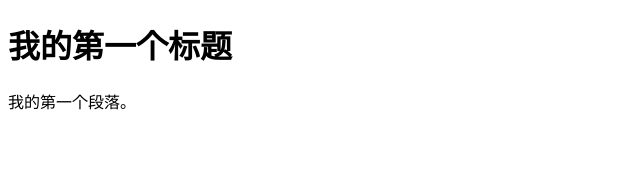
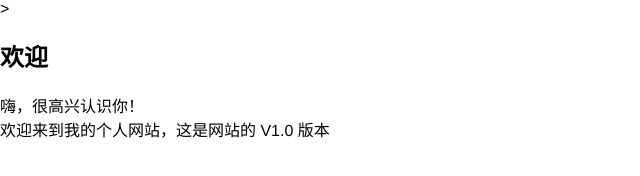
Before and after one commit to lxmlll666/lxmlll666.github.io, a plain HTML site: page index.html in a window 1280 px wide. Shown: the whole page, without its empty margins (0-640 px from the left). Drawn offline with Linux system fonts and the light colour scheme.

Commit message:
Update index.html

```diff
--- a/index.html
+++ b/index.html
@@ -1,13 +1,35 @@
 <!DOCTYPE html>
-<html>
-<head>
-<meta charset="utf-8">
-<title>菜鸟教程(runoob.com)</title>
-</head>
-<body>
+<html lang="zh-CN">
+  <head>
+    <meta charset="UTF-8" />
+    <meta name="viewport" content="width=device-width, initial-scale=1.0" />
+    <title>LXM的个人网站</title>
+    <link rel="shortcut icon" href="favicon.ico" />
+    <style>
+      body {
+        margin: 0;
+        font-family: "Helvetica Neue", "PingFang SC", "Source Han Sans",
+          "Microsoft YaHei UI", "Microsoft YaHei", Arial, sans-serif;
+      }
 
-<h1>我的第一个标题</h1>
-<p>我的第一个段落。</p>
+      p {
+        margin-bottom: 16px;
+        overflow-wrap: break-word;
+      }
 
-</body>
+      a {
+        color: #216cd3;
+        text-decoration: none;
+        border-bottom: 1px dashed;
+      }
+
+      hr {
+        margin: 30px auto;
+      }
+    </style>
+  </head>
+    >
+      <h2>欢迎</h2>
+      <p>嗨，很高兴认识你！<br />欢迎来到我的个人网站，这是网站的 V1.0 版本</p
+  </body>
 </html>
```
